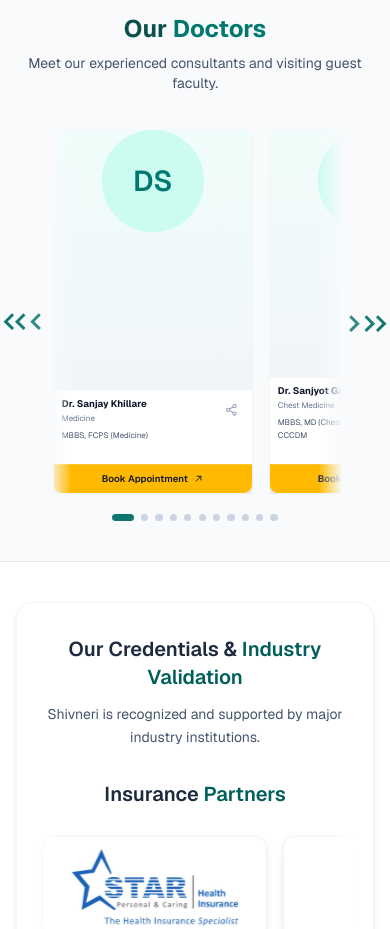
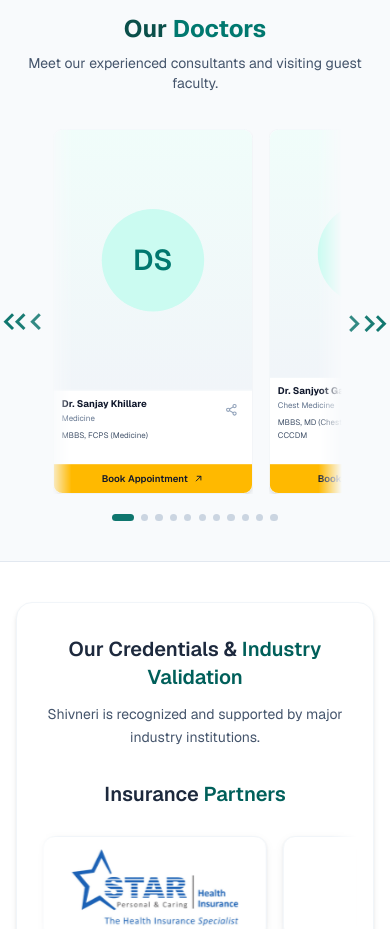
Before and after one commit to rp98nt/shivnerihospital, a Next.js app: page / in a window 390 px wide. Shown: the part 2940-3869 px from the top of the page. Built offline with nearby package versions, Linux system fonts and the light colour scheme; no server answers; the database is empty.

Commit message:
fix: vertically center mobile carousel doctor avatar placeholders.
Give carousel photo areas a mobile minimum height and center initials
avatars within that space for a cleaner card layout without photos.

```diff
--- a/components/doctor-card.tsx
+++ b/components/doctor-card.tsx
@@ -42,11 +42,19 @@ export function DoctorCard({
     ? "flex w-full items-center justify-center gap-1.5 bg-amber-400 py-2.5 text-xs font-semibold text-slate-900 transition hover:bg-amber-300 sm:gap-2 sm:py-3.5 sm:text-sm"
     : "flex w-full items-center justify-center gap-2 bg-amber-400 py-3.5 text-sm font-semibold text-slate-900 transition hover:bg-amber-300";
 
+  const photoAreaClassName = isCarousel
+    ? "relative flex-1 bg-linear-to-b from-teal-50 to-slate-100 min-h-[12rem] sm:min-h-0"
+    : "relative min-h-0 flex-1 bg-linear-to-b from-teal-50 to-slate-100";
+
   return (
     <article
-      className={`flex flex-col overflow-hidden border border-slate-100 bg-white shadow-md transition duration-300 hover:shadow-xl ${isCarousel ? "sm:hover:-translate-y-1" : "hover:-translate-y-1"} ${shellClassName} ${widthClassName}`}
+      className={`flex flex-col overflow-hidden border border-slate-100 bg-white shadow-md transition duration-300 hover:-translate-y-1 hover:shadow-xl ${shellClassName} ${widthClassName}`}
     >
-      <div className="relative min-h-0 flex-1 bg-linear-to-b from-teal-50 to-slate-100">
+      <div
+        className={`${photoAreaClassName}${
+          !photoUrl ? " flex items-center justify-center" : ""
+        }`}
+      >
         {photoUrl ? (
           <Image
             src={photoUrl}
@@ -60,14 +68,17 @@ export function DoctorCard({
             }
           />
         ) : (
-          <div className="flex h-full w-full items-center justify-center">
           <DoctorAvatar
             name={doctor.name}
             photoUrl={null}
             size="lg"
             tone="teal"
+            className={
+              isCarousel
+                ? "h-20 w-20 text-2xl sm:h-32 sm:w-32 sm:text-4xl"
+                : undefined
+            }
           />
-          </div>
         )}
         {doctor.isGuest ? (
           <span
```
Lines whose indentation alone changed are shown as unchanged.
